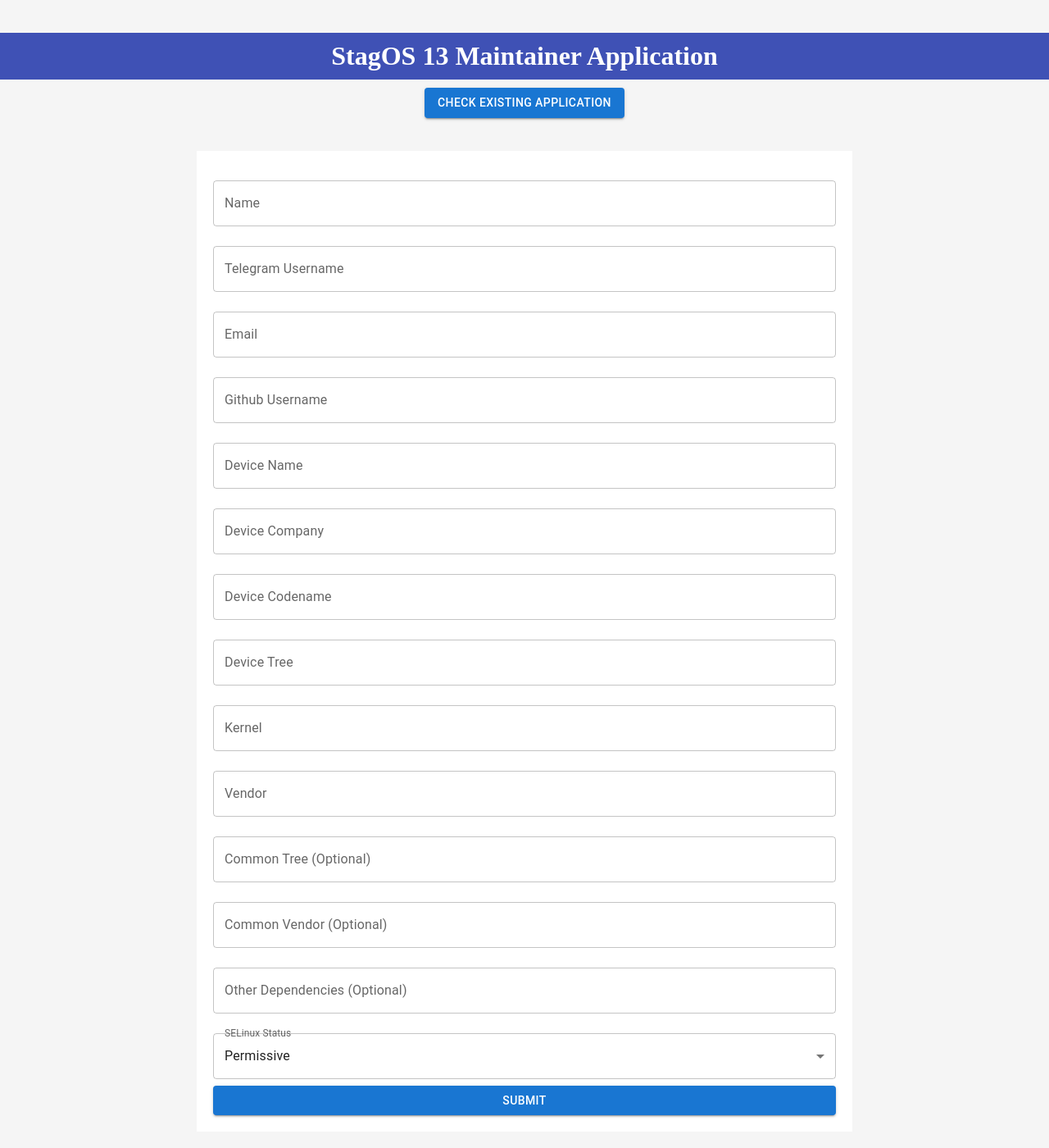
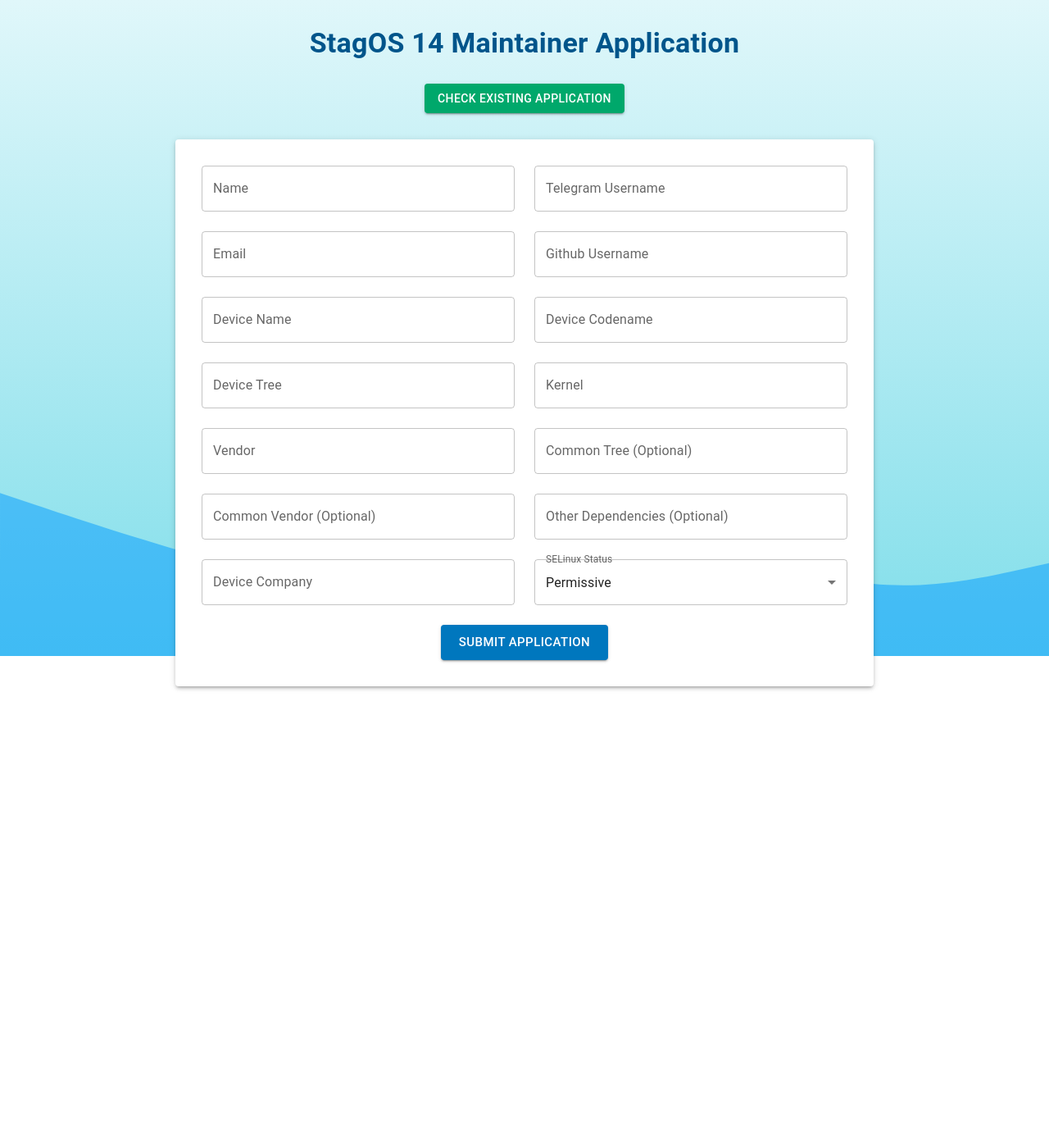
Before and after one commit to vjspranav/StagMaintainerForm, a React (Create React App) app: page / in a window 1280 px wide. Shown: the top 1400 px of the page at 82% size. After the commit the page ends 869 px from the top, so only its background shows below. Built offline with nearby package versions, Linux system fonts and the light colour scheme; no server answers.

Commit message:
Improvise UI

```diff
--- a/src/App.js
+++ b/src/App.js
@@ -1,3 +1,4 @@
+import React from "react";
 import {
   Autocomplete,
   Button,
@@ -6,22 +7,93 @@
   MenuItem,
   Select,
   TextField,
+  Typography,
+  Container,
+  Paper,
+  ThemeProvider,
+  createTheme,
+  Box,
+  Grid,
 } from "@mui/material";
 import { HashRouter, Route, Routes } from "react-router-dom";
-import React from "react";
 import { Formik, Form } from "formik";
 import * as Yup from "yup";
 import axios from "axios";
 
+const theme = createTheme({
+  palette: {
+    primary: {
+      main: "#0077be",
+    },
+    secondary: {
+      main: "#00a86b",
+    },
+    background: {
+      default: "#e0f7fa",
+    },
+  },
+  typography: {
+    fontFamily: '"Roboto", "Helvetica", "Arial", sans-serif',
+    h4: {
+      fontWeight: 600,
+      color: "#00558b",
+    },
+  },
+});
+
+const OceanBackground = () => (
+  <Box
+    sx={{
+      position: "fixed",
+      top: 0,
+      left: 0,
+      right: 0,
+      bottom: 0,
+      zIndex: -1,
+      background: "linear-gradient(to bottom, #e0f7fa 0%, #80deea 100%)",
+      overflow: "hidden",
+    }}
+  >
+    <svg
+      xmlns="http://www.w3.org/2000/svg"
+      viewBox="0 0 1440 320"
+      style={{
+        position: "absolute",
+        bottom: 0,
+      }}
+    >
+      <path
+        fill="#0099ff"
+        fillOpacity="0.5"
+        d="M0,96L48,112C96,128,192,160,288,186.7C384,213,480,235,576,213.3C672,192,768,128,864,128C960,128,1056,192,1152,213.3C1248,235,1344,213,1392,202.7L1440,192L1440,320L1392,320C1344,320,1248,320,1152,320C1056,320,960,320,864,320C768,320,672,320,576,320C480,320,384,320,288,320C192,320,96,320,48,320L0,320Z"
+      >
+        <animate
+          attributeName="d"
+          dur="10s"
+          repeatCount="indefinite"
+          values="
+            M0,96L48,112C96,128,192,160,288,186.7C384,213,480,235,576,213.3C672,192,768,128,864,128C960,128,1056,192,1152,213.3C1248,235,1344,213,1392,202.7L1440,192L1440,320L1392,320C1344,320,1248,320,1152,320C1056,320,960,320,864,320C768,320,672,320,576,320C480,320,384,320,288,320C192,320,96,320,48,320L0,320Z;
+            M0,64L48,96C96,128,192,192,288,192C384,192,480,128,576,122.7C672,117,768,171,864,181.3C960,192,1056,160,1152,149.3C1248,139,1344,149,1392,154.7L1440,160L1440,320L1392,320C1344,320,1248,320,1152,320C1056,320,960,320,864,320C768,320,672,320,576,320C480,320,384,320,288,320C192,320,96,320,48,320L0,320Z;
+            M0,96L48,112C96,128,192,160,288,186.7C384,213,480,235,576,213.3C672,192,768,128,864,128C960,128,1056,192,1152,213.3C1248,235,1344,213,1392,202.7L1440,192L1440,320L1392,320C1344,320,1248,320,1152,320C1056,320,960,320,864,320C768,320,672,320,576,320C480,320,384,320,288,320C192,320,96,320,48,320L0,320Z"
+        />
+      </path>
+    </svg>
+  </Box>
+);
+
 function App() {
-  // Setup React Router
   return (
+    <ThemeProvider theme={theme}>
       <HashRouter>
+        <OceanBackground />
+        <Box sx={{ position: "relative", minHeight: "100vh" }}>
           <Routes>
             <Route path="/" element={<Main />} />
             <Route path="status" element={<Status />} />
           </Routes>
+        </Box>
       </HashRouter>
+    </ThemeProvider>
   );
 }
 
@@ -29,69 +101,71 @@
   const [id, setId] = React.useState("");
   const [status, setStatus] = React.useState("");
   const [review, setReview] = React.useState("");
-  return (
-    <div
-      style={{
-        display: "flex",
-        flexDirection: "column",
-        alignItems: "center",
-        justifyContent: "center",
-        height: "100vh",
-      }}
-    >
-      <TextField
-        label="ID"
-        value={id}
-        onChange={(e) => setId(e.target.value)}
-      />
-      <Button
-        style={{
-          marginTop: "10px",
-        }}
-        variant="contained"
-        color="primary"
-        onClick={() => {
+
+  const handleGetStatus = () => {
     setStatus("Loading...");
     axios
       .get(`https://api.stag-os.org/maintainers/status/${id}`)
       .then((res) => {
-              console.log(res.data.maintainer);
         if (res.data.maintainer) {
           setStatus(res.data.maintainer[0].status);
           setReview(res.data.maintainer[0].review || "");
         } else setStatus(res.data.message);
       })
-            .catch((err) => {
+      .catch(() => {
         setStatus("User not found");
-              console.log(err);
       });
+  };
+
+  return (
+    <Container maxWidth="sm">
+      <Box
+        sx={{
+          display: "flex",
+          flexDirection: "column",
+          alignItems: "center",
+          justifyContent: "center",
+          minHeight: "100vh",
+          textAlign: "center",
         }}
+      >
+        <Paper elevation={3} sx={{ p: 4, width: "100%" }}>
+          <Typography variant="h4" gutterBottom>
+            Check Application Status
+          </Typography>
+          <TextField
+            fullWidth
+            label="ID"
+            value={id}
+            onChange={(e) => setId(e.target.value)}
+            margin="normal"
+          />
+          <Button
+            variant="contained"
+            color="primary"
+            onClick={handleGetStatus}
+            sx={{ mt: 2, mb: 3 }}
           >
             Get Status
           </Button>
-      {/* Show status */}
-      <h1>{status}</h1>
-      <h2>{review}</h2>
-    </div>
+          <Typography variant="h5" gutterBottom>
+            {status}
+          </Typography>
+          <Typography variant="body1">{review}</Typography>
+        </Paper>
+      </Box>
+    </Container>
   );
 }
 
 function Main() {
   const [options, setOptions] = React.useState([]);
-  // Run once on mount
   React.useEffect(() => {
-    // Get request using axios to get all the companies
-    // url: https://api.stag-os.org/maintainers/companies
-    // method: GET
-    // if status is 200, then set the options to the response.companies
-    // else set the options to an empty array
     axios
       .get("https://api.stag-os.org/maintainers/companies")
       .then((response) => {
         if (response.status === 200) {
           setOptions(response.data.companies);
-        } else {
-          setOptions([]);
         }
       })
       .catch((error) => {
@@ -123,126 +197,57 @@
     device_name: Yup.string().required("Required"),
     device_company: Yup.string().required("Required"),
     device_codename: Yup.string().required("Required"),
-    // Check if device_tree, kernel, vendor, common_tree, common_vendor is a url
     device_tree: Yup.string().url("Invalid URL").required("Required"),
     kernel: Yup.string().url("Invalid URL").required("Required"),
     vendor: Yup.string().url("Invalid URL").required("Required"),
     common_tree: Yup.string().url("Invalid URL"),
     common_vendor: Yup.string().url("Invalid URL"),
-    // Check comma separated list of other dependencies if each is url
     other_dependencies: Yup.string(),
-    // selinux_status enforcing or permissive
     selinux_status: Yup.string().required("Required"),
     name: Yup.string().required("Required"),
     tg_username: Yup.string().required("Required"),
   });
 
-  const styles = {
-    root: {
-      // alignItems: "center",
-      // justifyContent: "center",
-      margin: 0,
-      padding: 0,
-      overflow: "auto",
-      backgroundColor: "#f5f5f5",
-    },
-  };
-
   const onSubmit = (fields, { setSubmitting }) => {
     setSubmitting(false);
-    console.log(fields);
-    // Split at , or space
     fields.other_dependencies = fields.other_dependencies.split(/[, ]+/);
     axios
       .post("https://api.stag-os.org/maintainers/apply", fields)
       .then((response) => {
-        console.log(response);
-        // alert response.data._id
-        // If response is 403, then alert with status message
         if (response.status === 403 || response.data?.status === 403) {
           alert(response.data.message);
         } else {
           alert(
-            "Form submitted successfully, please check your email\nIf not recieved please check your spam folder"
+            "Form submitted successfully, please check your email\nIf not received please check your spam folder"
           );
         }
       })
       .catch((error) => {
-        console.log(error);
-        // If status is 403, then alert with status message
         if (error.response.status === 403) {
           alert(error.response.data.message);
         }
       });
   };
 
-  const [width, setWidth] = React.useState(window.innerWidth);
-
-  const handleWindowSizeChange = () => {
-    setWidth(window.innerWidth);
-  };
-
-  React.useEffect(() => {
-    window.addEventListener("resize", handleWindowSizeChange);
-    return () => {
-      window.removeEventListener("resize", handleWindowSizeChange);
-    };
-  }, []);
-
-  const isMobile = width <= 768;
-
   return (
-    <div style={styles.root}>
-      {/* Add a heading and a link in menu */}
-      {/* <AppBar position="static" color="primary">
-        <h2 style={{ marginLeft: "10px" }}>Stag Maintainer Application</h2>
-      </AppBar> */}
-      <div
-        style={{
-          textAlign: "center",
-          margin: "40px 0 0 0",
-          fontSize: "2rem",
-          color: "white",
-          fontWeight: "600",
-          // Add a font color to go with the background
-          backgroundColor: "#3f51b5",
-          padding: "10px",
-        }}
-      >
-        StagOS 13 Maintainer Application
-      </div>
-      <div
-        style={{
-          textAlign: "center",
-          margin: "0 0 40px 0",
-        }}
-      >
-        {/* <a href="/#/status">Check Application Status</a> */}
-        {/* Make this link a proper button */}
+    <Container maxWidth="md">
+      <Box sx={{ textAlign: "center", my: 4 }}>
+        <Typography variant="h4" gutterBottom>
+          StagOS 14 Maintainer Application
+        </Typography>
         <Button
-          style={{
-            marginTop: "10px",
-          }}
           variant="contained"
-          color="primary"
+          color="secondary"
           onClick={() => {
             window.location.href = "/#/status";
           }}
+          sx={{ mt: 2 }}
         >
           Check Existing Application
         </Button>
-      </div>
+      </Box>
 
-      {/* Apply for maintainer */}
-      <div
-        style={{
-          display: "flex",
-          justifyContent: "center",
-          alignItems: "center",
-          // margin: isMobile ? "0" : "40px 0",
-          marginBottom: isMobile ? "10px" : "40px",
-        }}
-      >
+      <Paper elevation={3} sx={{ p: 4, mb: 4 }}>
         <Formik
           initialValues={initialValues}
           validationSchema={validationSchema}
@@ -256,82 +261,41 @@
             handleChange,
             handleBlur,
           }) => (
-            <Form
-              style={{
-                display: "flex",
-                flexDirection: "column",
-                minWidth: isMobile ? "100vw" : "800px",
-                padding: "20px",
-                boxSizing: "border-box",
-                background: "white",
-              }}
-            >
+            <Form>
+              <Grid container spacing={3}>
+                {[
+                  { name: "name", label: "Name" },
+                  { name: "tg_username", label: "Telegram Username" },
+                  { name: "email", label: "Email" },
+                  { name: "github_username", label: "Github Username" },
+                  { name: "device_name", label: "Device Name" },
+                  { name: "device_codename", label: "Device Codename" },
+                  { name: "device_tree", label: "Device Tree" },
+                  { name: "kernel", label: "Kernel" },
+                  { name: "vendor", label: "Vendor" },
+                  { name: "common_tree", label: "Common Tree (Optional)" },
+                  { name: "common_vendor", label: "Common Vendor (Optional)" },
+                  {
+                    name: "other_dependencies",
+                    label: "Other Dependencies (Optional)",
+                  },
+                ].map((field) => (
+                  <Grid item xs={12} sm={6} key={field.name}>
                     <TextField
-                // style={{ width: "50%" }}
-                id="name"
-                label="Name"
-                name="name"
-                value={values.name}
+                      fullWidth
+                      id={field.name}
+                      name={field.name}
+                      label={field.label}
+                      value={values[field.name]}
                       onChange={handleChange}
                       onBlur={handleBlur}
-                helperText={touched.name ? errors.name : ""}
-                error={touched.name && Boolean(errors.name)}
-                margin="normal"
+                      error={touched[field.name] && Boolean(errors[field.name])}
+                      helperText={touched[field.name] && errors[field.name]}
                     />
-              <TextField
-                // style={{ width: "50%" }}
-                id="tg_username"
-                label="Telegram Username"
-                name="tg_username"
-                value={values.tg_username}
-                onChange={handleChange}
-                onBlur={handleBlur}
-                helperText={touched.tg_username ? errors.tg_username : ""}
-                error={touched.tg_username && Boolean(errors.tg_username)}
-                margin="normal"
-              />
-              <TextField
-                // style={{ width: "50%" }}
-                id="email"
-                label="Email"
-                name="email"
-                value={values.email}
-                onChange={handleChange}
-                onBlur={handleBlur}
-                helperText={touched.email ? errors.email : ""}
-                error={touched.email && Boolean(errors.email)}
-                margin="normal"
-              />
-              <TextField
-                // style={{ width: "50%" }}
-                id="github_username"
-                label="Github Username"
-                name="github_username"
-                onChange={handleChange}
-                onBlur={handleBlur}
-                value={values.github_username}
-                helperText={
-                  touched.github_username ? errors.github_username : ""
-                }
-                error={
-                  touched.github_username && Boolean(errors.github_username)
-                }
-                variant="outlined"
-                margin="normal"
-              />
-              <TextField
-                // style={{ width: "50%" }}
-                id="device_name"
-                label="Device Name"
-                name="device_name"
-                onChange={handleChange}
-                onBlur={handleBlur}
-                value={values.device_name}
-                helperText={touched.device_name ? errors.device_name : ""}
-                error={touched.device_name && Boolean(errors.device_name)}
-                variant="outlined"
-                margin="normal"
-              />
+                  </Grid>
+                ))}
+
+                <Grid item xs={12} sm={6}>
                   <Autocomplete
                     freeSolo
                     id="device_company_autocomplete"
@@ -339,131 +303,24 @@
                     renderInput={(params) => (
                       <TextField
                         {...params}
-                    // style={{ width: "50%" }}
-                    id="device_company"
+                        name="device_company"
                         label="Device Company"
-                    name="device_company"
                         onChange={handleChange}
                         onBlur={handleBlur}
-                    value={values.device_company}
+                        error={
+                          touched.device_company &&
+                          Boolean(errors.device_company)
+                        }
                         helperText={
-                      touched.device_company ? errors.device_company : ""
+                          touched.device_company && errors.device_company
                         }
-                    error={
-                      touched.device_company && Boolean(errors.device_company)
-                    }
-                    variant="outlined"
-                    margin="normal"
                       />
                     )}
                   />
-              <TextField
-                // style={{ width: "50%" }}
-                id="device_codename"
-                label="Device Codename"
-                name="device_codename"
-                onChange={handleChange}
-                onBlur={handleBlur}
-                value={values.device_codename}
-                helperText={
-                  touched.device_codename ? errors.device_codename : ""
-                }
-                error={
-                  touched.device_codename && Boolean(errors.device_codename)
-                }
-                variant="outlined"
-                margin="normal"
-              />
-              <TextField
-                // style={{ width: "50%" }}
-                id="device_tree"
-                label="Device Tree"
-                name="device_tree"
-                onChange={handleChange}
-                onBlur={handleBlur}
-                value={values.device_tree}
-                helperText={touched.device_tree ? errors.device_tree : ""}
-                error={touched.device_tree && Boolean(errors.device_tree)}
-                variant="outlined"
-                margin="normal"
-              />
-              <TextField
-                // style={{ width: "50%" }}
-                id="kernel"
-                label="Kernel"
-                name="kernel"
-                onChange={handleChange}
-                onBlur={handleBlur}
-                value={values.kernel}
-                helperText={touched.kernel ? errors.kernel : ""}
-                error={touched.kernel && Boolean(errors.kernel)}
-                variant="outlined"
-                margin="normal"
-              />
-              <TextField
-                // style={{ width: "50%" }}
-                id="vendor"
-                label="Vendor"
-                name="vendor"
-                onChange={handleChange}
-                onBlur={handleBlur}
-                value={values.vendor}
-                helperText={touched.vendor ? errors.vendor : ""}
-                error={touched.vendor && Boolean(errors.vendor)}
-                variant="outlined"
-                margin="normal"
-              />
-              <TextField
-                // style={{ width: "50%" }}
-                id="common_tree"
-                label="Common Tree (Optional)"
-                name="common_tree"
-                onChange={handleChange}
-                onBlur={handleBlur}
-                value={values.common_tree}
-                helperText={touched.common_tree ? errors.common_tree : ""}
-                error={touched.common_tree && Boolean(errors.common_tree)}
-                variant="outlined"
-                margin="normal"
-              />
-              <TextField
-                // style={{ width: "50%" }}
-                id="common_vendor"
-                label="Common Vendor (Optional)"
-                name="common_vendor"
-                onChange={handleChange}
-                onBlur={handleBlur}
-                value={values.common_vendor}
-                helperText={touched.common_vendor ? errors.common_vendor : ""}
-                error={touched.common_vendor && Boolean(errors.common_vendor)}
-                variant="outlined"
-                margin="normal"
-              />
-              {/* Take , separated links and store as array */}
-              <TextField
-                // style={{ width: "50%" }}
-                id="other_dependencies"
-                label="Other Dependencies (Optional)"
-                name="other_dependencies"
-                onChange={handleChange}
-                onBlur={handleBlur}
-                value={values.other_dependencies}
-                helperText={
-                  touched.other_dependencies ? errors.other_dependencies : ""
-                }
-                error={
-                  touched.other_dependencies &&
-                  Boolean(errors.other_dependencies)
-                }
-                variant="outlined"
-                margin="normal"
-              />
-              {/* Select field with Enforcing and Permissive for selinux_status */}
-              <FormControl
-                variant="outlined"
-                // style={{ width: "50%" }}
-                margin="normal"
-              >
+                </Grid>
+
+                <Grid item xs={12} sm={6}>
+                  <FormControl fullWidth>
                     <InputLabel id="selinux_status">SELinux Status</InputLabel>
                     <Select
                       labelId="selinux_status"
@@ -477,20 +334,25 @@
                       <MenuItem value="permissive">Permissive</MenuItem>
                     </Select>
                   </FormControl>
-              {/* Submit Button */}
+                </Grid>
+              </Grid>
+
+              <Box sx={{ mt: 3, textAlign: "center" }}>
                 <Button
                   type="submit"
                   variant="contained"
                   color="primary"
                   disabled={isSubmitting}
+                  size="large"
                 >
-                Submit
+                  Submit Application
                 </Button>
+              </Box>
             </Form>
           )}
         </Formik>
-      </div>
-    </div>
+      </Paper>
+    </Container>
   );
 }
 
```
Lines whose indentation alone changed are shown as unchanged.
